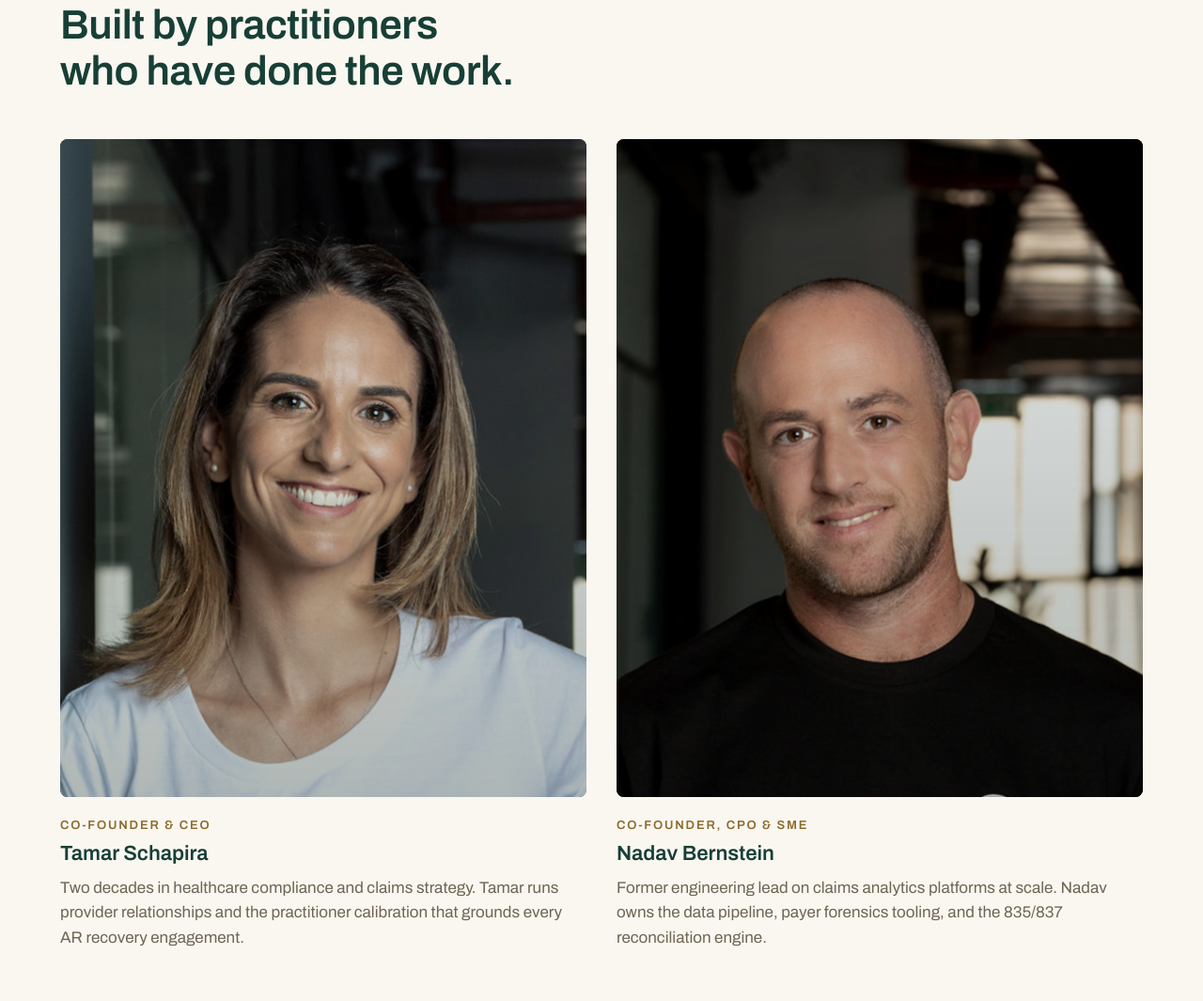
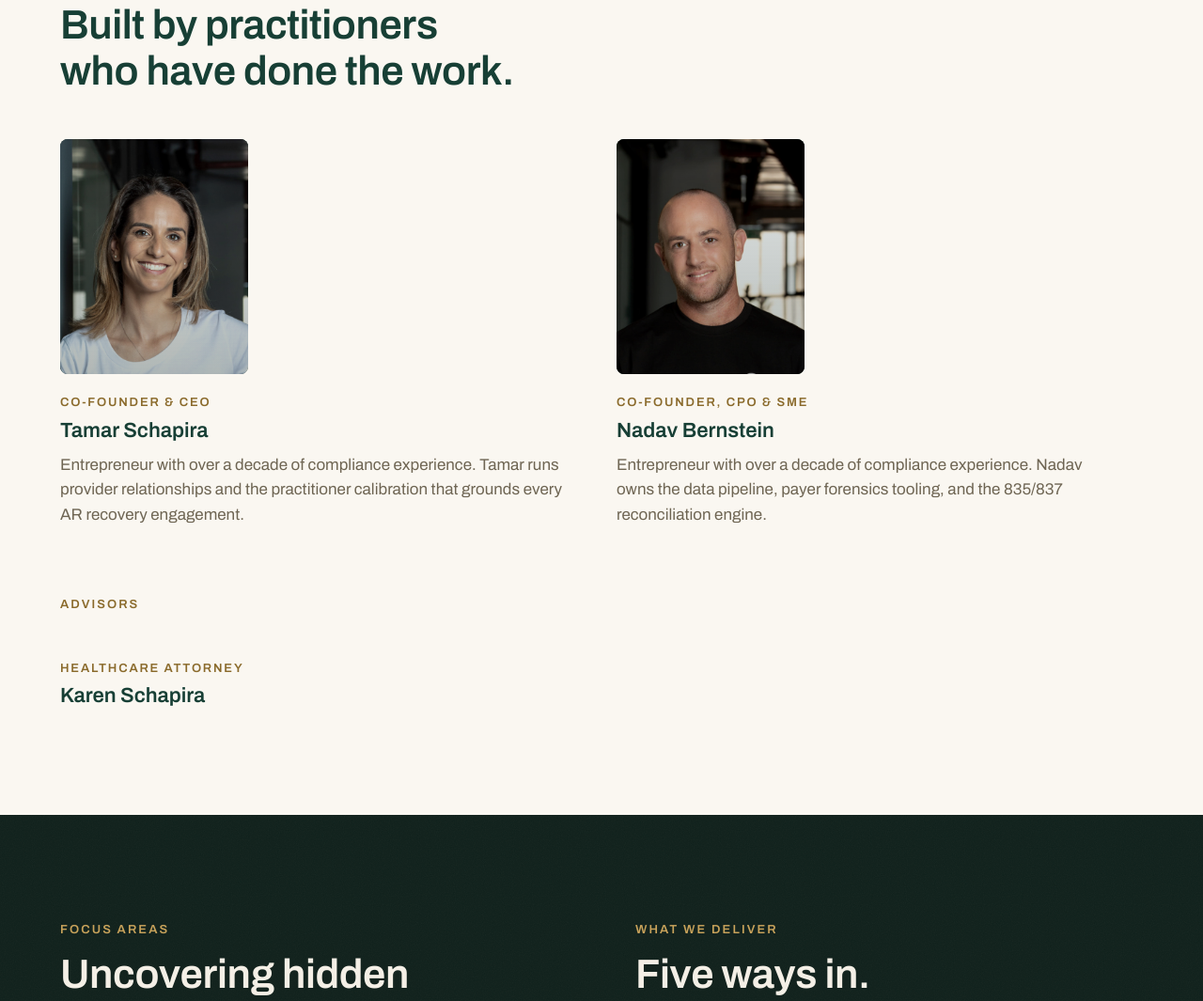
Before and after one commit to tamar-averis/rebuttal-site, an Astro site: page /about in a window 1280 px wide. Shown: the part 1248-2313 px from the top of the page at 94% size. Built offline with nearby package versions, Linux system fonts and the light colour scheme; Astro itself is replaced by a stand-in of ours.

Commit message:
Shrink team photos, refresh bios, add advisors section
Cap team headshots at 200px instead of spanning the full card width,
update Tamar and Nadav's bios to match LinkedIn framing, and add an
Advisors section for Karen Schapira.

Co-Authored-By: Claude Opus 4.6 <noreply@anthropic.com>

```diff
--- a/src/pages/about.astro
+++ b/src/pages/about.astro
@@ -23,8 +23,12 @@ const DELIVER: string[] = [
 ];
 
 const TEAM: [string, string, string, string][] = [
-  ['/assets/tamar-schapira.jpg', 'Co-founder & CEO', 'Tamar Schapira', 'Two decades in healthcare compliance and claims strategy. Tamar runs provider relationships and the practitioner calibration that grounds every AR recovery engagement.'],
-  ['/assets/nadav-bernstein.jpg', 'Co-founder, CPO & SME', 'Nadav Bernstein', 'Former engineering lead on claims analytics platforms at scale. Nadav owns the data pipeline, payer forensics tooling, and the 835/837 reconciliation engine.'],
+  ['/assets/tamar-schapira.jpg', 'Co-founder & CEO', 'Tamar Schapira', 'Entrepreneur with over a decade of compliance experience. Tamar runs provider relationships and the practitioner calibration that grounds every AR recovery engagement.'],
+  ['/assets/nadav-bernstein.jpg', 'Co-founder, CPO & SME', 'Nadav Bernstein', 'Entrepreneur with over a decade of compliance experience. Nadav owns the data pipeline, payer forensics tooling, and the 835/837 reconciliation engine.'],
+];
+
+const ADVISORS: [string, string][] = [
+  ['Karen Schapira', 'Healthcare attorney'],
 ];
 ---
 
@@ -79,6 +83,17 @@ const TEAM: [string, string, string, string][] = [
           ))
         }
       </div>
+      <div class="eyebrow" style="margin-top:72px">Advisors</div>
+      <div class="rb-team" style="margin-top:28px">
+        {
+          ADVISORS.map(([name, role]) => (
+            <div class="rb-person">
+              <div class="role">{role}</div>
+              <h3 class="rb-h3">{name}</h3>
+            </div>
+          ))
+        }
+      </div>
     </div>
   </section>
 
--- a/src/styles/site.css
+++ b/src/styles/site.css
@@ -84,7 +84,7 @@ body{background:var(--night)}
 .rb-compl{border-top:1px solid var(--border);padding-top:24px}
 .rb-compl p{font-size:17px;color:var(--fg-muted);margin-top:10px;line-height:1.55}
 .rb-team{display:grid;grid-template-columns:repeat(2,minmax(0,1fr));gap:32px;margin-top:48px}
-.rb-person-photo{position:relative;aspect-ratio:4/5;background:var(--green-700);border-radius:8px;overflow:hidden}
+.rb-person-photo{position:relative;aspect-ratio:4/5;max-width:200px;background:var(--green-700);border-radius:8px;overflow:hidden}
 .rb-person-photo img{width:100%;height:100%;object-fit:cover;object-position:50% 20%;display:block;filter:saturate(.85) contrast(1.04)}
 .rb-person-photo::after{content:"";position:absolute;inset:0;background:linear-gradient(180deg,rgba(23,63,53,.10),rgba(14,31,26,.32));mix-blend-mode:multiply;pointer-events:none}
 .rb-person .role{font-size:13px;letter-spacing:.14em;text-transform:uppercase;color:var(--fg-accent);font-weight:600;font-stretch:var(--stretch-semiexpanded);margin-top:20px}
```
